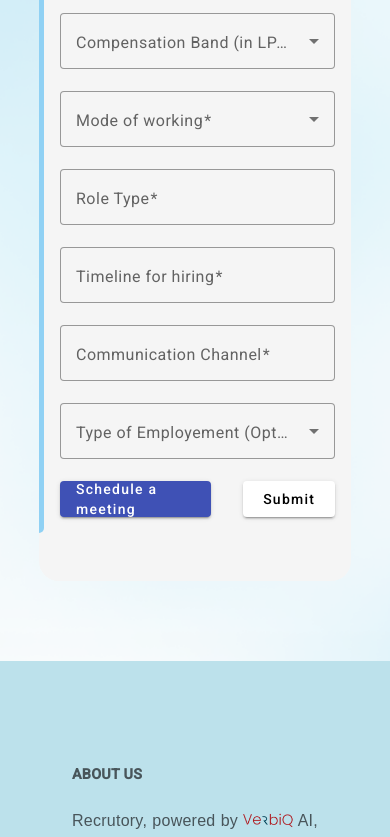
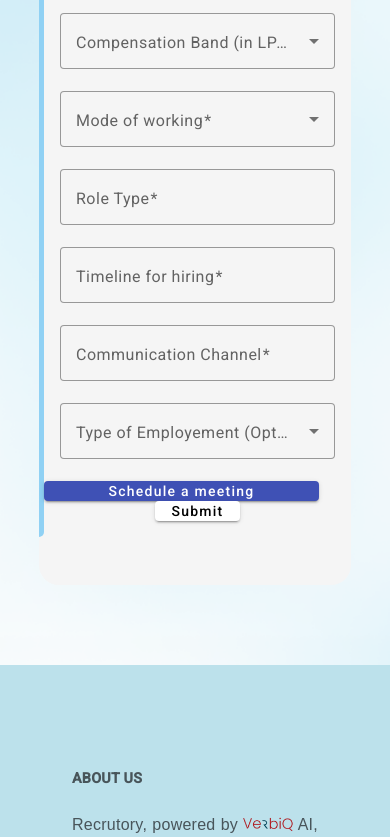
Before and after one commit to ShrawanVD/recrutory_web, an Angular app: page /company in a window 390 px wide. Shown: the part 1135-1972 px from the top of the page. Built offline with nearby package versions, Linux system fonts and the light colour scheme.

Commit message:
meet button responsive

```diff
--- a/src/app/components/company/company.component.css
+++ b/src/app/components/company/company.component.css
@@ -453,6 +453,16 @@ nav {
   .example-full-width, #employment-type {
     width: 100%;
   }
+  .row-buttons{
+    flex-direction: column;
+  }
+  .last-button{
+    max-width: max-content;
+  }
+  .last-button a{
+    width: 50%;
+    padding: 10px 5px;
+  }
 }
 
 
--- a/src/app/components/company/company.component.html
+++ b/src/app/components/company/company.component.html
@@ -267,7 +267,7 @@
 
         <div class="row-buttons">
           <a
-            id="scheduleButton"
+            class="last-button"
             mat-raised-button
             href="https://calendly.com/shra1-jbs"
             color="primary"
@@ -288,7 +288,7 @@
             >{{ isMeetingScheduled ? "Scheduled" : "Schedule a meeting" }}</a
           > -->
 
-          <button mat-raised-button>Submit</button>
+          <button class="last-button" mat-raised-button>Submit</button>
         </div>
       </form>
     </div>
```
